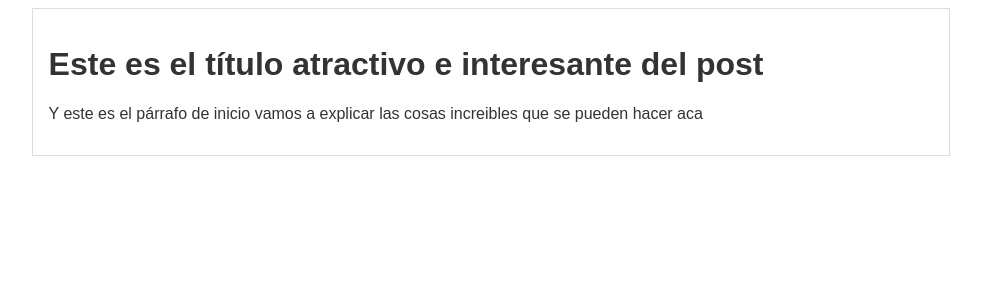
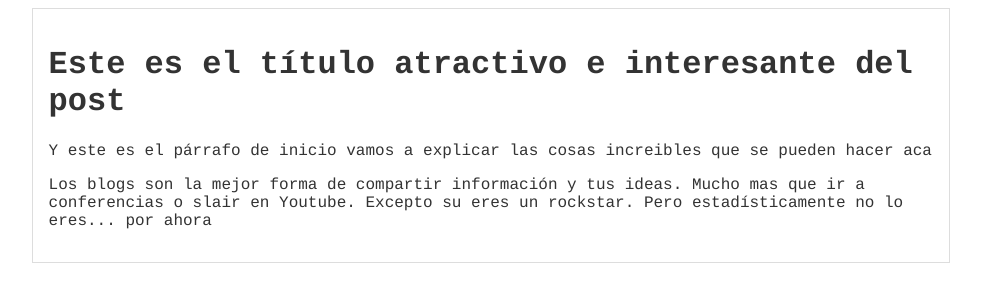
Before and after one commit to matespinosa/git, a plain HTML site: page index.html in a window 1280 px wide. Shown: the whole page, without its empty margins (149-1130 px from the left). Drawn offline with Linux system fonts and the light colour scheme; files whose address does not match are found by name.

Commit message:
Agregado el contenido adicional del blog y una mejor tipografía

```diff
--- a/css/styles.css
+++ b/css/styles.css
@@ -1,6 +1,6 @@
 body {
   text-align: center;
-  font-family: 'Arial';
+  font-family: courier;
   font-size: 16px;
   color: #333;
 }
--- a/index.html
+++ b/index.html
@@ -11,6 +11,7 @@
     <div id="post">
       <h1>Este es el título atractivo e interesante del post</h1>
       <p>Y este es el párrafo de inicio vamos a explicar las cosas increibles que se pueden hacer aca</p>
+      <p>Los blogs son la mejor forma de compartir información y tus ideas. Mucho mas que ir a conferencias o slair en Youtube. Excepto su eres un rockstar. Pero estadísticamente no lo eres... por ahora</p>
     </div>
   </div>
 </body>
```
